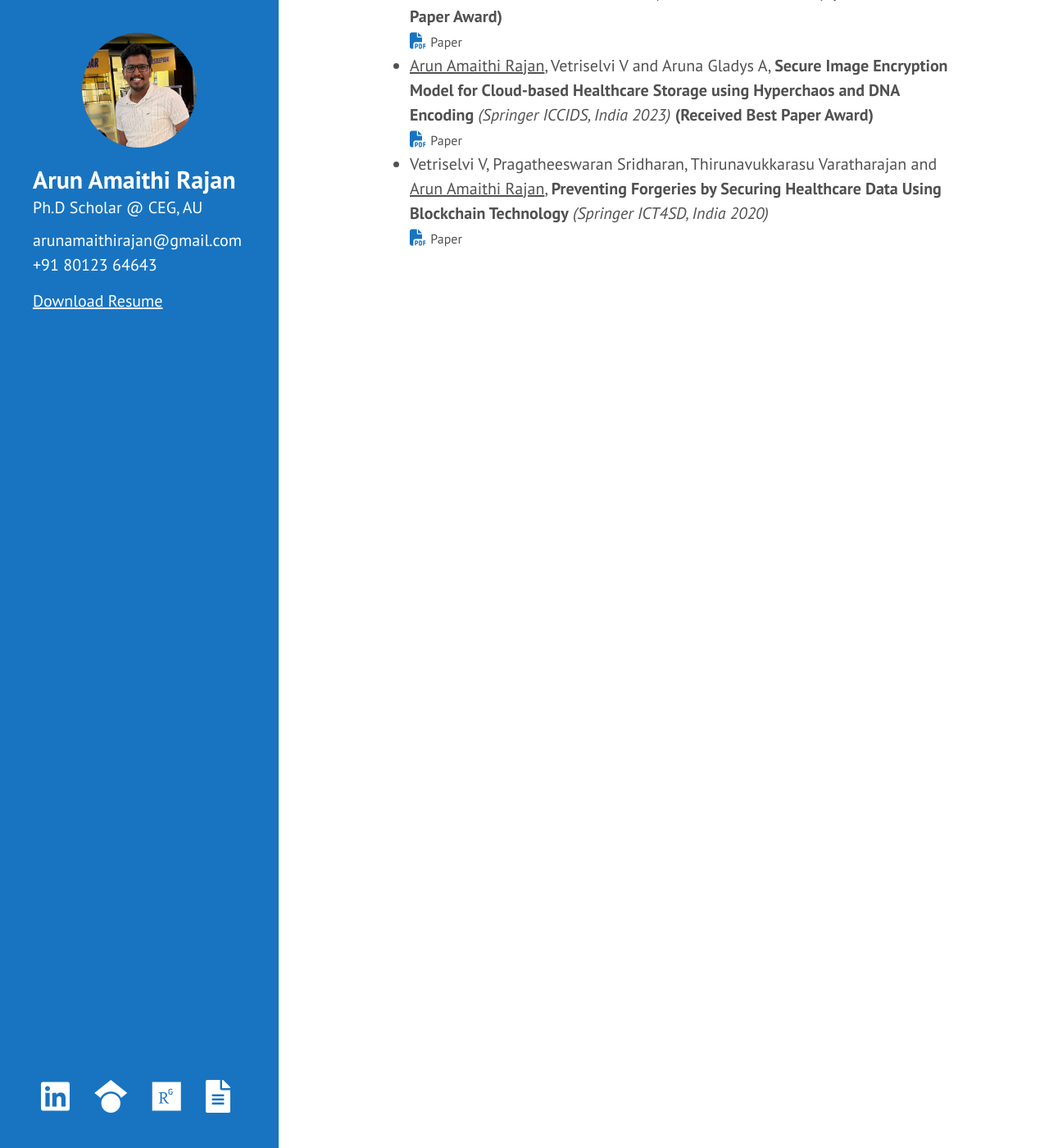
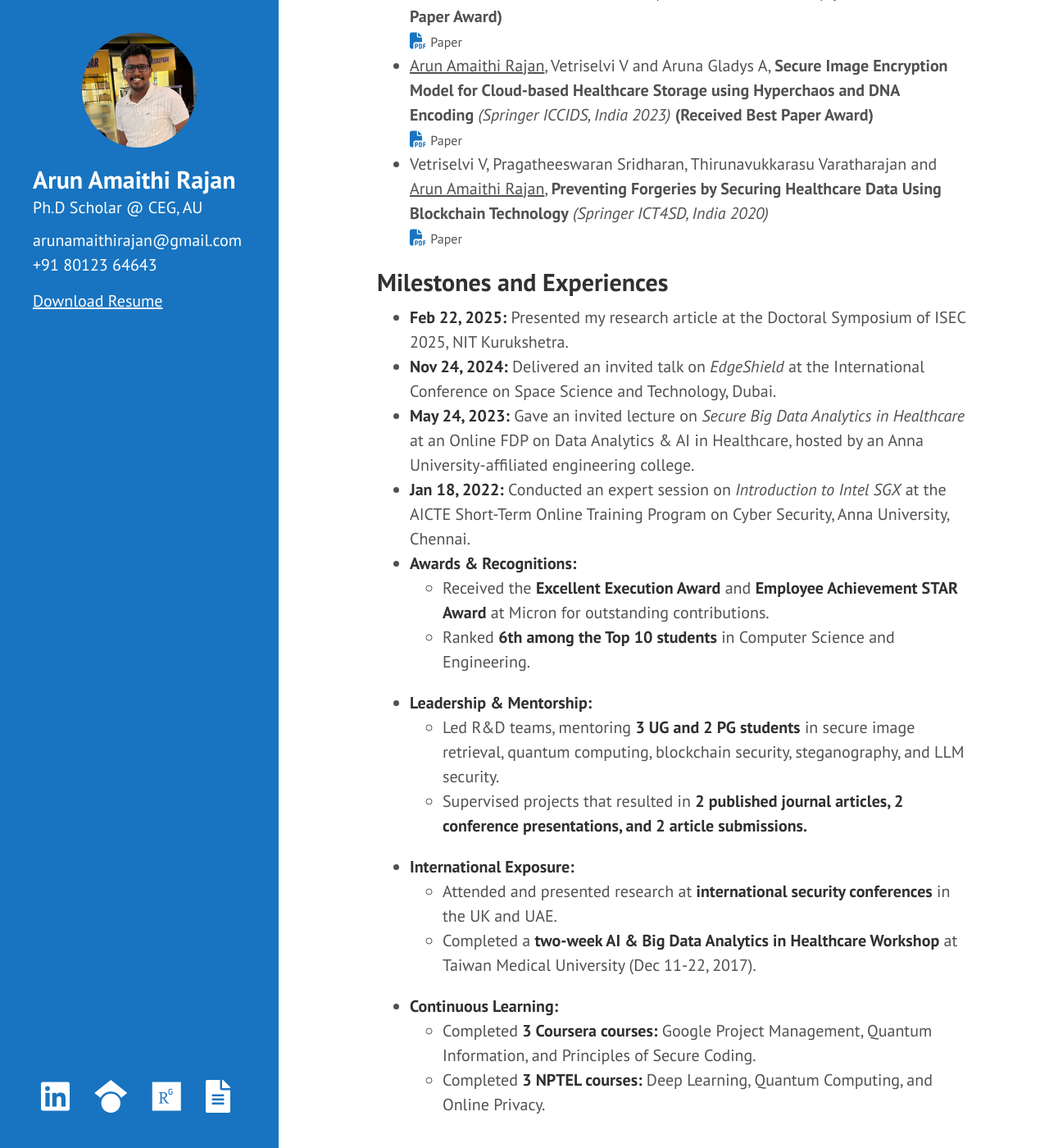
Before and after one commit to arunamaithi/arunamaithi.github.io, a Jekyll site: the page built from index.md, in a window 1280 px wide and 1400 px high, scrolled down 2139 px. Shown: the whole window at 82% size. Built offline with Jekyll 4.4.1, drawn with Linux system fonts in a browser that asks for light colours.

Commit message:
milestones

```diff
--- a/index.md
+++ b/index.md
@@ -140,3 +140,39 @@ Vetriselvi V, Pragatheeswaran Sridharan, Thirunavukkarasu Varatharajan and <u>Ar
 </li>
 
 </ul>
+
+<h2>Milestones and Experiences</h2>
+<ul>
+  <li><strong>Feb 22, 2025:</strong> Presented my research article at the Doctoral Symposium of ISEC 2025, NIT Kurukshetra.</li>
+  <li><strong>Nov 24, 2024:</strong> Delivered an invited talk on <em>EdgeShield</em> at the International Conference on Space Science and Technology, Dubai.</li>
+  <li><strong>May 24, 2023:</strong> Gave an invited lecture on <em>Secure Big Data Analytics in Healthcare</em> at an Online FDP on Data Analytics & AI in Healthcare, hosted by an Anna University-affiliated engineering college.</li>
+  <li><strong>Jan 18, 2022:</strong> Conducted an expert session on <em>Introduction to Intel SGX</em> at the AICTE Short-Term Online Training Program on Cyber Security, Anna University, Chennai.</li>
+
+  <li><strong>Awards & Recognitions:</strong>
+    <ul>
+      <li>Received the <strong>Excellent Execution Award</strong> and <strong>Employee Achievement STAR Award</strong> at Micron for outstanding contributions.</li>
+      <li>Ranked <strong>6th among the Top 10 students</strong> in Computer Science and Engineering.</li>
+    </ul>
+  </li>
+
+  <li><strong>Leadership & Mentorship:</strong>
+    <ul>
+      <li>Led R&D teams, mentoring <strong>3 UG and 2 PG students</strong> in secure image retrieval, quantum computing, blockchain security, steganography, and LLM security.</li>
+      <li>Supervised projects that resulted in <strong>2 published journal articles, 2 conference presentations, and 2 article submissions.</strong></li>
+    </ul>
+  </li>
+
+  <li><strong>International Exposure:</strong>
+    <ul>
+      <li>Attended and presented research at <strong>international security conferences</strong> in the UK and UAE.</li>
+      <li>Completed a <strong>two-week AI & Big Data Analytics in Healthcare Workshop</strong> at Taiwan Medical University (Dec 11-22, 2017).</li>
+    </ul>
+  </li>
+
+  <li><strong>Continuous Learning:</strong>
+    <ul>
+      <li>Completed <strong>3 Coursera courses:</strong> Google Project Management, Quantum Information, and Principles of Secure Coding.</li>
+      <li>Completed <strong>3 NPTEL courses:</strong> Deep Learning, Quantum Computing, and Online Privacy.</li>
+    </ul>
+  </li>
+</ul>
```
